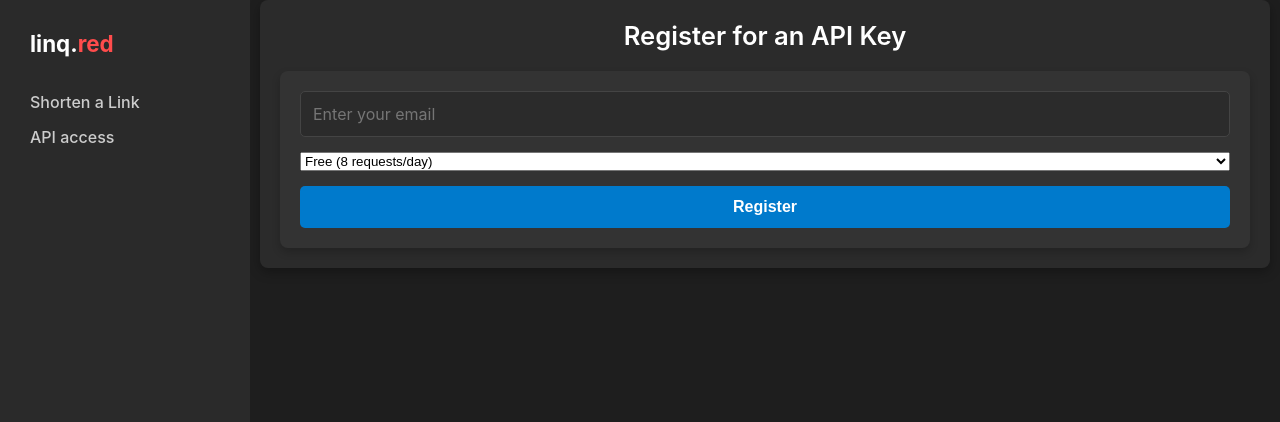
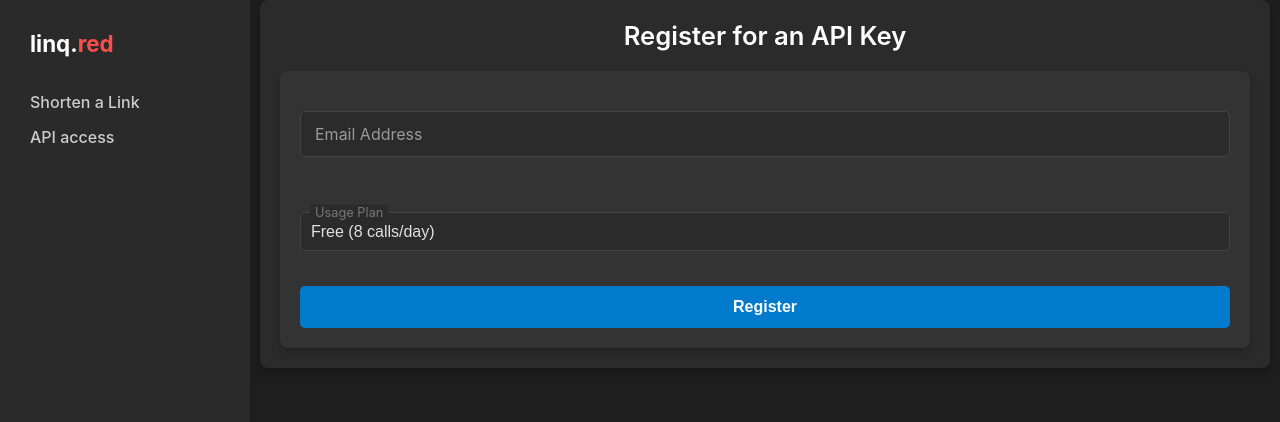
Before and after one commit to VimalNagata/linq-portal, a React (Create React App) app: page /register in a window 1280 px wide. Shown: the top 422 px of the page. Built offline with nearby package versions, Linux system fonts and the light colour scheme.

Commit message:
usage plan fixes

```diff
--- /dev/null
+++ b/src/RegisterAPIKey.css
@@ -0,0 +1,175 @@
+/* RegisterAPIKey.css */
+
+.input-container {
+    position: relative;
+    margin: 20px 0;
+  }
+
+  input,
+  select {
+    width: 100%;
+    padding: 10px;
+    border: 1px solid #ccc;
+    border-radius: 5px;
+    font-size: 1em;
+    color: #333;
+    background-color: #f9f9f9;
+    appearance: none;
+  }
+
+  input[type="email"]:focus,
+  select:focus {
+    outline: none;
+    border-color: #007acc;
+  }
+
+  label {
+    position: absolute;
+    top: 50%;
+    left: 10px;
+    color: #999;
+    font-size: 1em;
+    pointer-events: none;
+    transform: translateY(-50%);
+    transition: 0.2s ease all;
+  }
+
+  input:focus ~ label,
+  input:not(:placeholder-shown) ~ label,
+  select:focus ~ label,
+  select:not(:placeholder-shown) ~ label {
+    top: 0;
+    font-size: 0.8em;
+    color: #777;
+    background-color: #2b2b2b;
+    padding: 0 5px;
+    border-radius: 3px;
+    transform: translateY(-50%);
+  }
+
+  button {
+    padding: 10px 20px;
+    background-color: #007acc;
+    color: #fff;
+    border: none;
+    border-radius: 5px;
+    font-size: 1em;
+    cursor: pointer;
+    transition: background-color 0.3s ease;
+  }
+
+  button:hover {
+    background-color: #005fa3;
+  }
+
+  .success-message {
+    margin-top: 20px;
+    background-color: #e6f7ff;
+    border: 1px solid #b3e0ff;
+    color: #005fa3;
+    padding: 15px;
+    border-radius: 5px;
+    font-size: 1em;
+    text-align: center;
+  }
+
+  .error-message {
+    margin-top: 20px;
+    color: #e60000;
+    background-color: #fbe3e3;
+    border: 1px solid #f5c2c2;
+    padding: 15px;
+    border-radius: 5px;
+    font-size: 1em;
+    text-align: center;
+  }
+
+  .copy-button {
+    margin-top: 10px;
+    padding: 8px 12px;
+    background-color: #007acc;
+    color: #fff;
+    border: none;
+    border-radius: 3px;
+    cursor: pointer;
+    transition: background-color 0.2s ease;
+    font-size: 0.9em;
+  }
+
+  .copy-button:hover {
+    background-color: #005fa3;
+  }
+
+  .input-container {
+    position: relative;
+    margin: 20px 0;
+  }
+
+  input,
+  select {
+    width: 100%;
+    padding: 10px;
+    border: 1px solid #444;
+    border-radius: 5px;
+    font-size: 1em;
+    color: #e0e0e0;
+    background-color: #2b2b2b;
+    appearance: none; /* Remove default styling */
+  }
+
+  input[type="email"]:focus,
+  select:focus {
+    outline: none;
+    border-color: #007acc;
+  }
+
+  label {
+    position: absolute;
+    top: 50%;
+    left: 10px;
+    color: #999;
+    font-size: 1em;
+    pointer-events: none;
+    transform: translateY(-50%);
+    transition: 0.2s ease all;
+    background-color: #2b2b2b;
+    padding: 0 5px;
+    border-radius: 3px;
+  }
+
+  input:focus ~ label,
+  input:not(:placeholder-shown) ~ label,
+  select:focus ~ label,
+  select:not([value=""]) ~ label {
+    top: 0;
+    font-size: 0.8em;
+    color: #777;
+  }
+
+  select {
+    background-color: #2b2b2b;
+    color: #e0e0e0;
+    padding-right: 30px; /* Add space for dropdown arrow */
+    text-align-last: left; /* Align text to the left */
+  }
+
+  select option {
+    background-color: #2b2b2b; /* Background color for options */
+    color: #e0e0e0; /* Text color for options */
+  }
+
+  /* Custom dropdown arrow styling */
+  select::-ms-expand {
+    display: none;
+  }
+
+  select::after {
+    content: "▼";
+    font-size: 0.8em;
+    color: #999;
+    position: absolute;
+    right: 10px;
+    top: 50%;
+    transform: translateY(-50%);
+    pointer-events: none;
+  }
--- a/src/RegisterAPIKey.js
+++ b/src/RegisterAPIKey.js
@@ -1,9 +1,10 @@
 // RegisterAPIKey.js
 import React, { useState } from 'react';
+import './RegisterAPIKey.css'; // Import the CSS file
 
 const RegisterAPIKey = () => {
   const [email, setEmail] = useState('');
-  const [plan, setPlan] = useState('Free'); // Default plan
+  const [usagePlan, setUsagePlan] = useState('0byjpr'); // Default plan ID
   const [apiKey, setApiKey] = useState(null);
   const [error, setError] = useState(null);
 
@@ -16,9 +17,9 @@ const RegisterAPIKey = () => {
         method: 'POST',
         headers: {
           'Content-Type': 'application/json',
-          'x-api-key': 'uXQ1FBRW2I9ESih8QzH2m8OFdESF7Jzb22AwTWQW' // Replace with a default or admin key if needed
+          'x-api-key': 'uXQ1FBRW2I9ESih8QzH2m8OFdESF7Jzb22AwTWQW', // Admin or default key
         },
-        body: JSON.stringify({ email, usage_plan: plan })
+        body: JSON.stringify({ email, usage_plan: usagePlan })
       });
 
       const data = await response.json();
@@ -29,7 +30,7 @@ const RegisterAPIKey = () => {
         setError(data.error || 'Error registering for API key');
       }
     } catch (err) {
-      setError('An error occurred while registering. Please check your input and try again.');
+      setError('An error occurred while registering. Please try again.');
       console.error('Registration error:', err);
     }
   };
@@ -43,21 +44,30 @@ const RegisterAPIKey = () => {
     <div className="container">
       <h1>Register for an API Key</h1>
       <form onSubmit={handleRegister}>
+        <div className="input-container">
           <input
             type="email"
-          placeholder="Enter your email"
+            placeholder=" "
             value={email}
             onChange={(e) => setEmail(e.target.value)}
             required
           />
-        <select value={plan} onChange={(e) => setPlan(e.target.value)} required>
-          <option value="Free">Free (8 requests/day)</option>
-          <option value="Starter">Starter (32 requests/day)</option>
-          <option value="Advanced">Advanced (256 requests/day)</option>
-          <option value="Enterprise">Enterprise (65536 requests/day)</option>
+          <label>Email Address</label>
+        </div>
+
+        <div className="input-container">
+          <select value={usagePlan} onChange={(e) => setUsagePlan(e.target.value)} required>
+            <option value="0byjpr">Free (8 calls/day)</option>
+            <option value="226ngv">Starter (32 calls/day)</option>
+            <option value="c07ot4">Advanced (256 calls/day)</option>
+            <option value="26iuz8">Enterprise (65536 calls/day)</option>
           </select>
+          <label>Usage Plan</label>
+        </div>
+
         <button type="submit">Register</button>
       </form>
+
       {apiKey && (
         <div className="success-message">
           <p>Your API Key:</p>
@@ -68,6 +78,7 @@ const RegisterAPIKey = () => {
           <button className="copy-button" onClick={handleCopyCode}>Copy API Key</button>
         </div>
       )}
+
       {error && <p className="error-message">{error}</p>}
     </div>
   );
```
Lines whose indentation alone changed are shown as unchanged.
